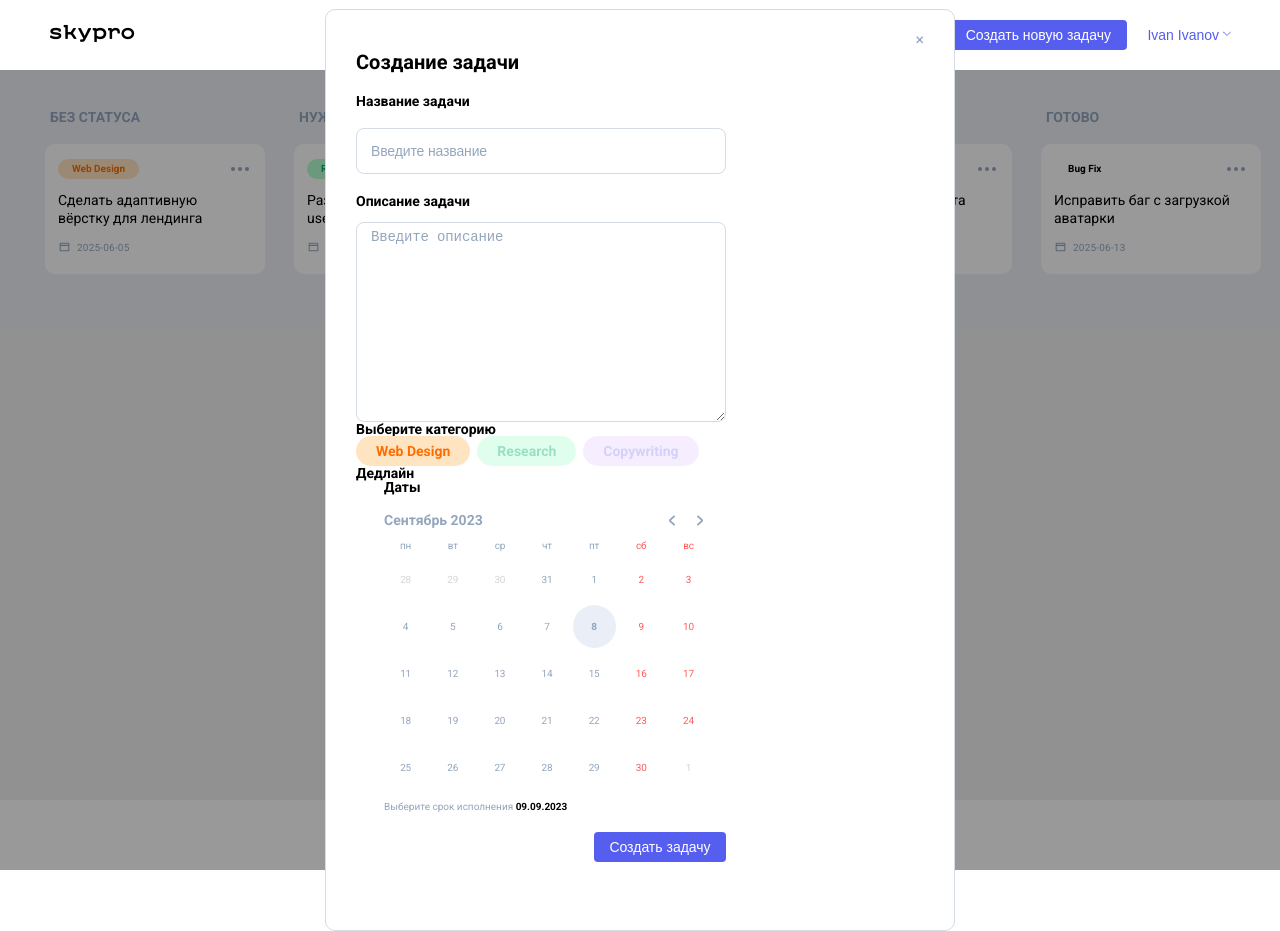
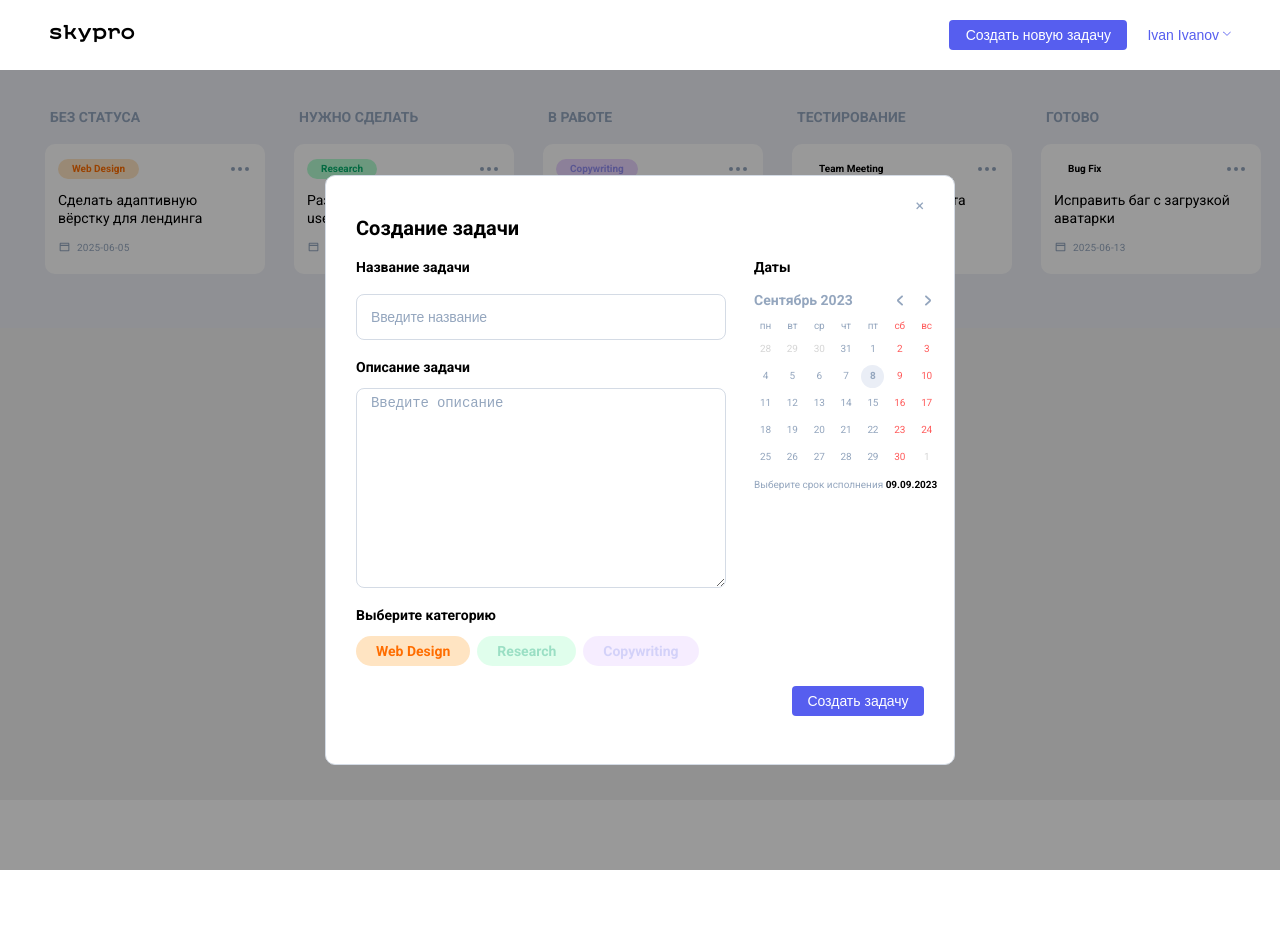
Before and after one commit to ImCaptainTeaPo/skypro-kanban, a React (Vite) app: page /new in a window 1280 px wide. After the commit the page ends 870 px from the top, so only its background shows below. Built offline with nearby package versions, Linux system fonts and the light colour scheme.

Commit message:
fix PopUser, NewCardPage, Approutes, Header

```diff
--- a/src/components/Header/Header.jsx
+++ b/src/components/Header/Header.jsx
@@ -1,4 +1,4 @@
-import { useState } from "react";
+import { useEffect, useRef, useState } from "react";
 import { useNavigate } from "react-router-dom";
 import { Container } from "../shared.styled";
 import {
@@ -21,6 +21,19 @@ function Header() {
   const [isPopupOpen, setIsPopupOpen] = useState(false);
   const [isDarkTheme, setIsDarkTheme] = useState(false);
   const navigate = useNavigate();
+  const modalRef = useRef(null);
+
+  useEffect(() => {
+    const handleOutsideClick = (event) => {
+      if (modalRef.current && !modalRef.current.contains(event.target)) {
+        setIsPopupOpen(false);
+        setTimeout(() => navigate("/"), 100);
+      }
+    };
+
+    document.addEventListener("mousedown", handleOutsideClick);
+    return () => document.removeEventListener("mousedown", handleOutsideClick);
+  }, [navigate]);
 
   return (
     <HeaderWrapper>
@@ -49,7 +62,7 @@ function Header() {
               Ivan Ivanov
             </HeaderUser>
 
-            <HeaderPopUserSet $isOpen={isPopupOpen}>
+            <HeaderPopUserSet ref={modalRef} $isOpen={isPopupOpen}>
               <PopUserName>Ivan Ivanov</PopUserName>
               <PopUserMail>ivan.ivanov@gmail.com</PopUserMail>
               <PopUserTheme>
--- a/src/components/PopUser/PopUser.jsx
+++ b/src/components/PopUser/PopUser.jsx
@@ -1,3 +1,5 @@
+//popexit
+
 import { useEffect, useRef, useState } from "react";
 import { useNavigate } from "react-router-dom";
 import {
--- a/src/pages/NewCardPage.jsx
+++ b/src/pages/NewCardPage.jsx
@@ -64,17 +64,14 @@ function NewCardPage() {
                     </ThemeItem>
                   </ThemesGroup>
                 </FormBlock>
-
-                <FormBlock>
-                  <FormSubTitle>Дедлайн</FormSubTitle>
-                  <PopNewCardCalendar>
-                    <Calendar />
-                  </PopNewCardCalendar>
-                </FormBlock>
-
-                <FormButton type="submit">Создать задачу</FormButton>
               </PopNewCardForm>
+              <FormBlock>
+                <PopNewCardCalendar>
+                  <Calendar />
+                </PopNewCardCalendar>
+              </FormBlock>
             </PopNewCardWrap>
+            <FormButton type="submit">Создать задачу</FormButton>
           </PopNewCardContent>
         </PopNewCardBlock>
       </PopNewCardContainer>
--- a/src/pages/NewCardPage.styled.js
+++ b/src/pages/NewCardPage.styled.js
@@ -46,7 +46,7 @@ export const PopNewCardBlock = styled.div`
   }
 `;
 
-export const PopNewCardContent = styled.div`
+export const PopNewCardContent = styled.form`
   display: block;
   text-align: left;
 `;
@@ -81,7 +81,7 @@ export const PopNewCardWrap = styled.div`
   }
 `;
 
-export const PopNewCardForm = styled.form`
+export const PopNewCardForm = styled.div`
   max-width: 370px;
   width: 100%;
   display: block;
@@ -93,6 +93,7 @@ export const PopNewCardForm = styled.form`
 `;
 
 export const PopNewCardCalendar = styled.div`
+  margin-right: 41px;
   width: 100%;
 
   @media screen and (max-width: 495px) {
@@ -139,6 +140,7 @@ export const FormArea = styled.textarea`
   max-width: 370px;
   margin-top: 14px;
   height: 200px;
+  margin-bottom: 20px;
 
   &::placeholder {
     font-weight: 400;
@@ -185,6 +187,7 @@ export const FormSubTitle = styled.p`
 `;
 
 export const ThemesGroup = styled.div`
+  margin-top: 14px;
   display: flex;
   flex-wrap: nowrap;
   align-items: flex-start;
```
